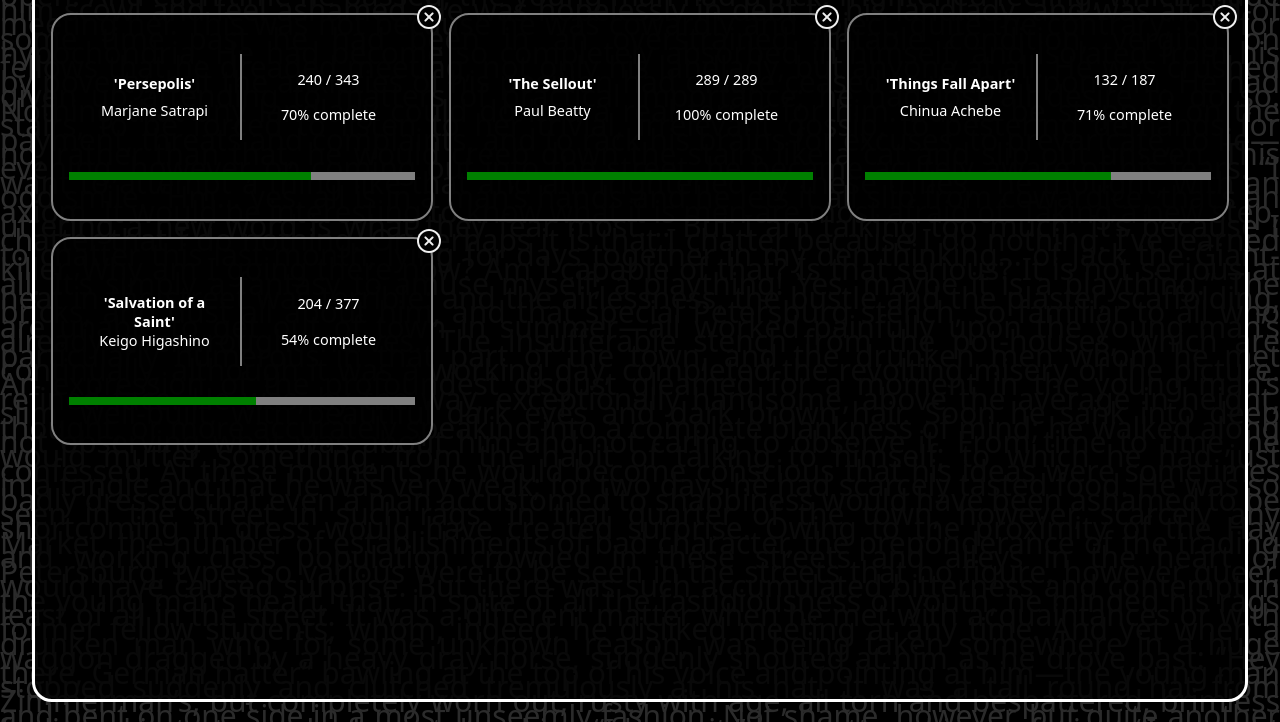
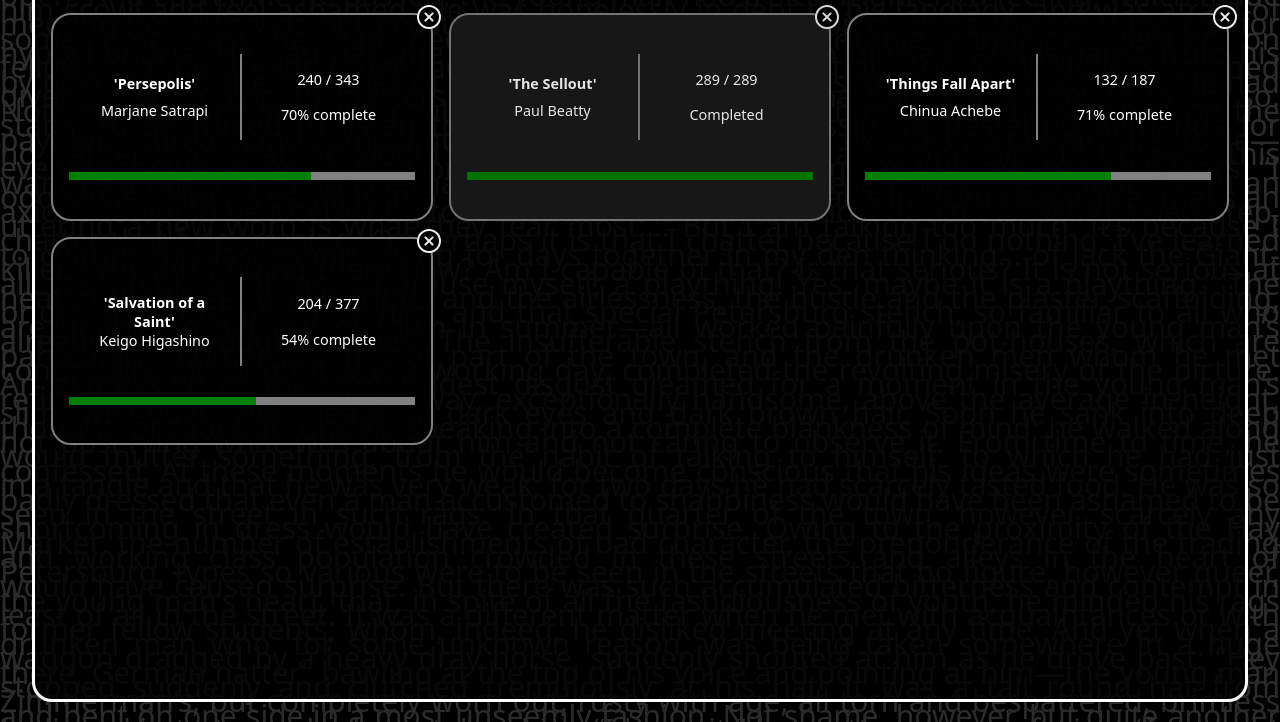
Before and after one commit to bugsdev2/bookTracker, a website built with Vite: page index.html in a window 1280 px wide. Shown: the part 78-800 px from the top of the page. Built offline with nearby package versions, Linux system fonts and the light colour scheme.

Commit message:
Added code to change appearance of completed books

```diff
--- a/index.html
+++ b/index.html
@@ -154,72 +154,8 @@
 					<span class="material-symbols-outlined">add_circle</span>
 				</button>
 			</div>
-			<div class='books-wrapper'>
+			<div class='books-wrapper'></div>
 
-			</div>
-
-<!--
-			<div class="book-container done">
-				<button type="button" class="close"><span class="material-symbols-rounded">cancel</span></button>
-				<div class="bookinfo">
-					<p class="title">'The Hobbit'</p>
-					<p class="author">JRR Tolkien</p>
-				</div>
-				<div class="page-status">
-					<p>325/436</p>
-					<p>100% complete</p>
-				</div>
-				<progress value=100 max=100></progress>
-			</div>
-			<div class="book-container">
-				<button type="button" class="close"><span class="material-symbols-rounded">cancel</span></button>
-				<div class="bookinfo">
-					<p class="title">'The Sellout'</p>
-					<p class="author">Paul Beatty</p>
-				</div>
-				<div class="page-status">
-					<p>325/436</p>
-					<p>35% complete</p>
-				</div>
-				<progress value=35 max=100></progress>
-			</div>
-			<div class="book-container">
-				<button type="button" class="close"><span class="material-symbols-rounded">cancel</span></button>
-				<div class="bookinfo">
-					<p class="title">'One Hundred Years of Solitude'</p>
-					<p class="author">Gabriel Garcia Marquez</p>
-				</div>
-				<div class="page-status">
-					<p>325/436</p>
-					<p>35% complete</p>
-				</div>
-				<progress value=35 max=100></progress>
-			</div>
-			<div class="book-container">
-				<button type="button" class="close"><span class="material-symbols-rounded">cancel</span></button>
-				<div class="bookinfo">
-					<p class="title">'Crime and Punishment'</p>
-					<p class="author">Fyodor Dostoyevsky</p>
-				</div>
-				<div class="page-status">
-					<p>325/436</p>
-					<p>35% complete</p>
-				</div>
-				<progress value=35 max=100></progress>
-			</div>
-			<div class="book-container">
-				<button type="button" class="close"><span class="material-symbols-rounded">cancel</span></button>
-				<div class="bookinfo">
-					<p class="title">'State and the Revolution'</p>
-					<p class="author">Lenin</p>
-				</div>
-				<div class="page-status">
-					<p>325/436</p>
-					<p>35% complete</p>
-				</div>
-				<progress value=35 max=100></progress>
-			</div>
--->
 
 
 		</div>
--- a/src/library.js
+++ b/src/library.js
@@ -98,7 +98,19 @@ export const library = () => {
 			progressBar.setAttribute('value', percentage);
 			progressBar.setAttribute('max', '100');
 			bookContainer.appendChild(progressBar);
-		bookContainer.dataset.index = book.index;
+			bookContainer.dataset.index = book.index;
+
+		// code to change appearance of finished books
+		if (book.currentPage == book.pages) {
+			bookContainer.classList.add('done');
+			percent.textContent = `Completed`;
+
+		} else {
+			bookContainer.classList.remove('done');
+			percent.textContent = `${percentage}% complete`;
+		}
+
+
 	};
 
 	// getting form data from the form
--- a/style/library.css
+++ b/style/library.css
@@ -61,7 +61,8 @@
 }
 
 .book-container.done {
-	background: #003B00;
+	opacity: 0.9;
+	background: #1A1A1A;
 }
 
 .book-container .close {
```
